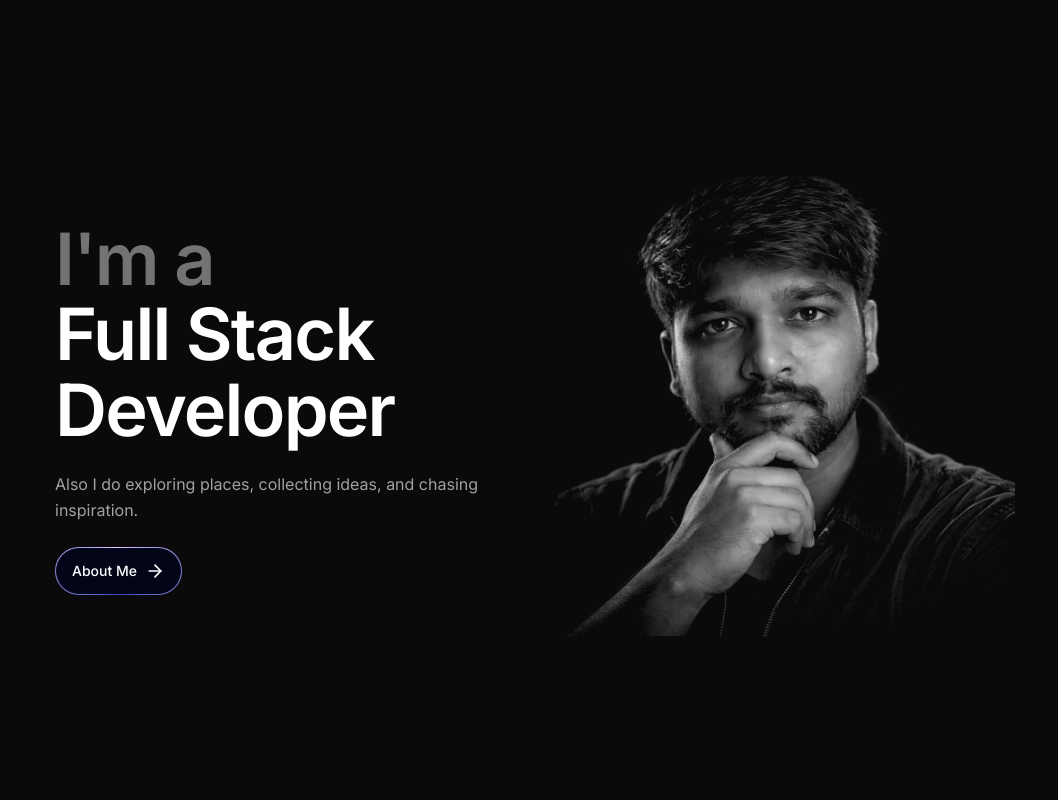
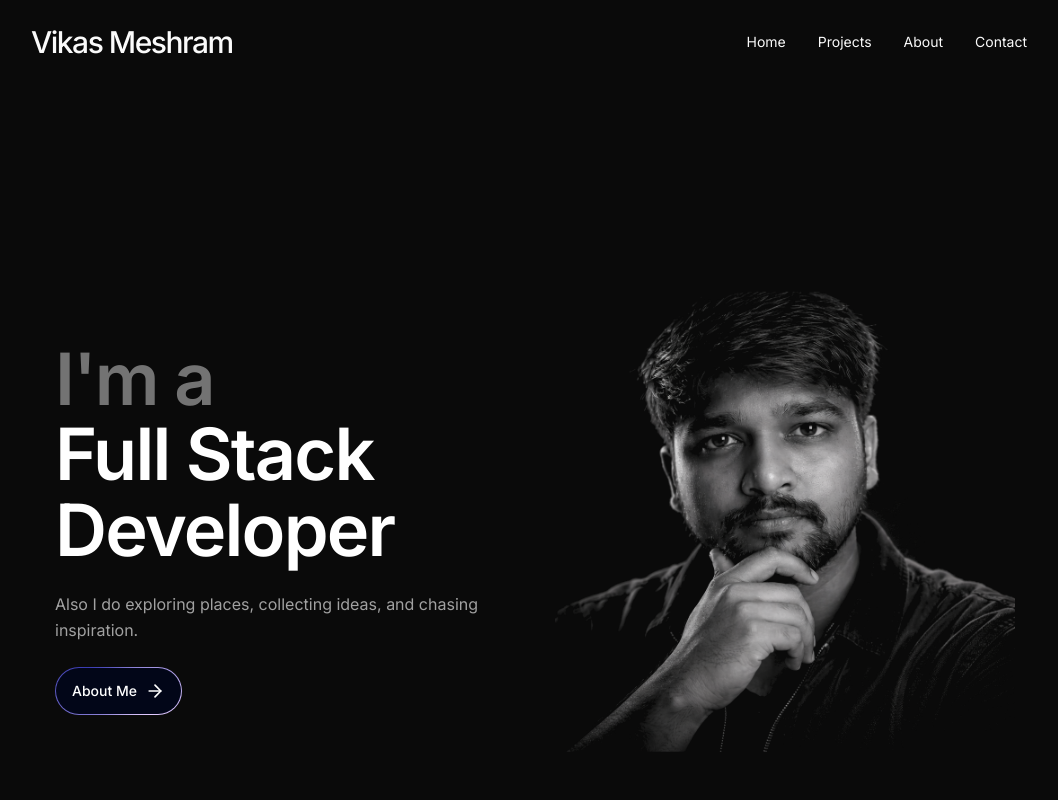
Before and after one commit to VikasMeshram2708/Portfolio, a Next.js app: page / in a window 1280 px wide. Shown: the top 800 px of the page, without its empty margins (105-1163 px from the left). Built offline with nearby package versions, Linux system fonts and the light colour scheme.

Commit message:
:tada: add header.

```diff
--- a/app/globals.css
+++ b/app/globals.css
@@ -1,6 +1,10 @@
 @import "tailwindcss";
 @import "tw-animate-css";
 @import "shadcn/tailwind.css";
+
+.b {
+  border: 2px solid red;
+}
 
 @custom-variant dark (&:is(.dark *));
 
--- a/app/layout.tsx
+++ b/app/layout.tsx
@@ -1,6 +1,7 @@
 import type { Metadata } from "next";
 import { Inter } from "next/font/google";
 import "./globals.css";
+import Header from "@/components/header";
 
 const inter = Inter({
   weight: ["400", "500", "600", "700", "800", "900"],
@@ -19,7 +20,10 @@ export default function RootLayout({
 }>) {
   return (
     <html lang="en">
-      <body className={`${inter.className} dark antialiased`}>{children}</body>
+      <body className={`${inter.className} dark antialiased`}>
+        <Header />
+        {children}
+      </body>
     </html>
   );
 }
--- a/app/page.tsx
+++ b/app/page.tsx
@@ -4,7 +4,10 @@ import Hero from "@/components/home/hero";
 export default function Home() {
   return (
     <div>
-      <Container>
+      <Container className="py-32">
+        <Hero />
+        <Hero />
+        <Hero />
         <Hero />
       </Container>
     </div>
--- /dev/null
+++ b/components/header.tsx
@@ -0,0 +1,112 @@
+"use client";
+
+import Link from "next/link";
+import Container from "./Container";
+import { useMotionValueEvent, useScroll, motion } from "motion/react";
+import { useState } from "react";
+import { Menu, X } from "lucide-react";
+
+const navLinks = [
+  { href: "/", label: "Home" },
+  { href: "/projects", label: "Projects" },
+  { href: "/", label: "About" },
+  { href: "/contact", label: "Contact" },
+] as const;
+
+export default function Header() {
+  const { scrollY } = useScroll();
+
+  const [hovered, setHovered] = useState<number>();
+  const [isFloating, setIsFloating] = useState(false);
+  const [menuOpen, setMenuOpen] = useState(false);
+
+  useMotionValueEvent(scrollY, "change", (latest) => {
+    setIsFloating(latest > 40);
+  });
+
+  return (
+    <header className="fixed top-0 z-50 w-full">
+      <Container className="max-w-5xl">
+        <motion.div
+          layout
+          transition={{ type: "spring", stiffness: 260, damping: 26 }}
+          className={`transition-all duration-300 ${
+            isFloating
+              ? "bg-background/80 mt-3 rounded-2xl px-4 py-2 shadow-lg backdrop-blur-lg md:px-6"
+              : "px-0 py-4"
+          }`}
+        >
+          {/* TOP ROW */}
+          <div className="flex items-center justify-between">
+            <Link href="/">
+              <motion.h1
+                layout
+                className="text-xl font-medium tracking-tighter md:text-3xl"
+              >
+                Vikas Meshram
+              </motion.h1>
+            </Link>
+
+            {/* DESKTOP NAV */}
+            <nav className="hidden items-center gap-2 md:flex">
+              {navLinks.map((link, index) => (
+                <Link
+                  key={link.label}
+                  href={link.href}
+                  onMouseEnter={() => setHovered(index)}
+                  onMouseLeave={() => setHovered(undefined)}
+                  className="relative px-3 py-1.5 text-sm"
+                >
+                  {hovered === index && (
+                    <motion.span
+                      layoutId="nav-pill"
+                      transition={{
+                        type: "spring",
+                        stiffness: 400,
+                        damping: 30,
+                      }}
+                      className="absolute inset-0 rounded-full bg-neutral-700"
+                    />
+                  )}
+                  <span className="relative z-10">{link.label}</span>
+                </Link>
+              ))}
+            </nav>
+
+            {/* MOBILE MENU BUTTON */}
+            <button
+              className="md:hidden"
+              onClick={() => setMenuOpen((prev) => !prev)}
+            >
+              {menuOpen ? <X /> : <Menu />}
+            </button>
+          </div>
+
+          {/* MOBILE DROPDOWN */}
+          <motion.div
+            initial={false}
+            animate={{
+              height: menuOpen ? "auto" : 0,
+              opacity: menuOpen ? 1 : 0,
+            }}
+            transition={{ duration: 0.25 }}
+            className="overflow-hidden md:hidden"
+          >
+            <div className="mt-3 flex flex-col gap-2">
+              {navLinks.map((link) => (
+                <Link
+                  key={link.label}
+                  href={link.href}
+                  onClick={() => setMenuOpen(false)}
+                  className="rounded-lg px-3 py-2 text-sm hover:bg-neutral-800"
+                >
+                  {link.label}
+                </Link>
+              ))}
+            </div>
+          </motion.div>
+        </motion.div>
+      </Container>
+    </header>
+  );
+}
```
